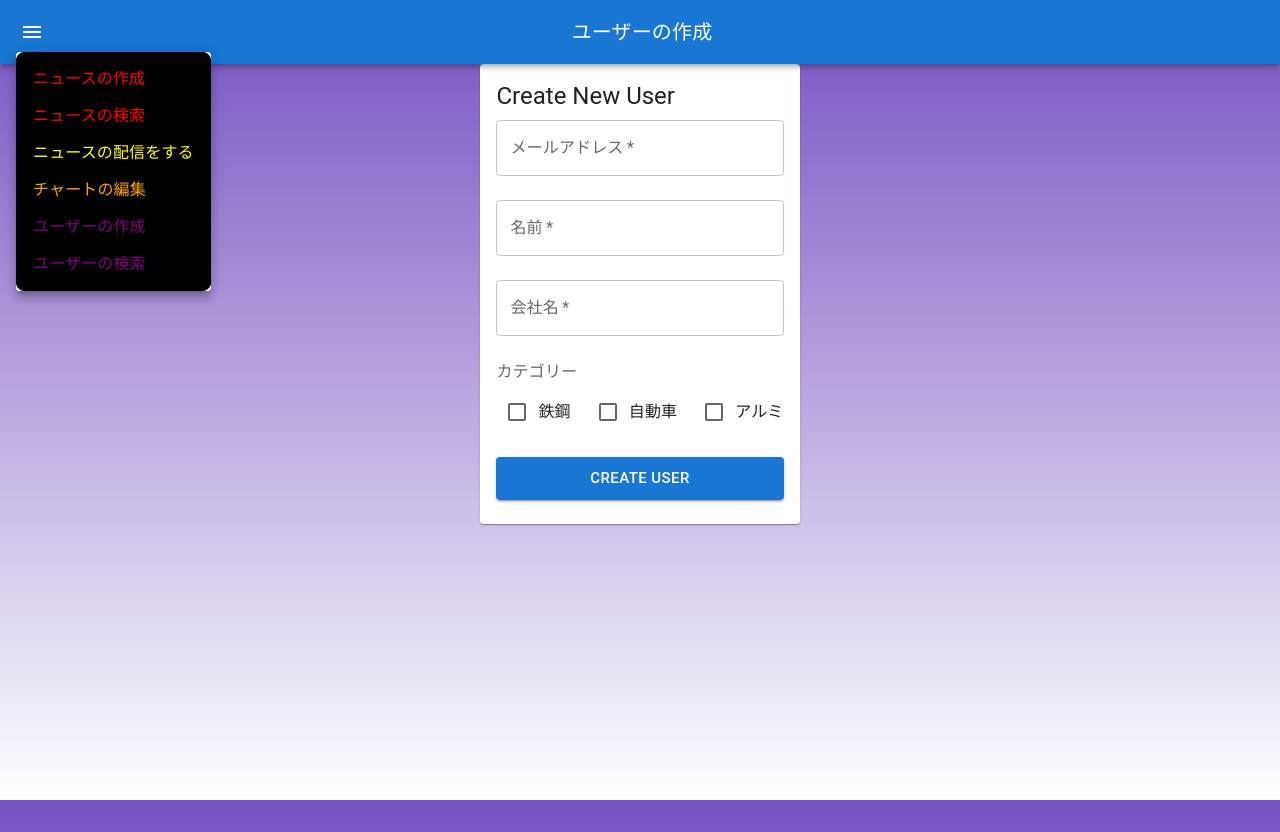
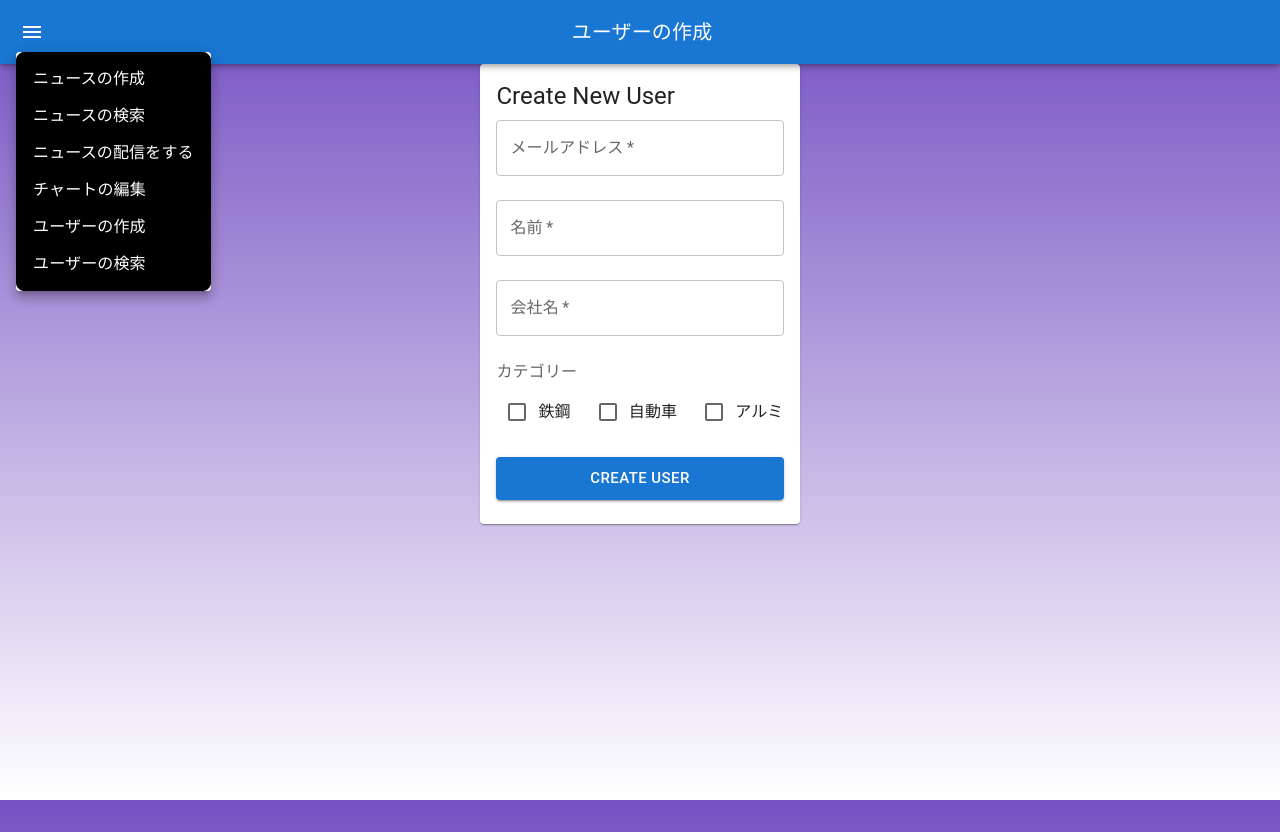
Before and after one commit to MichaelWhite63/amplify-vite-react-template, a React (Vite) app: page /create-user in a window 1280 px wide. Both pictures are taken after a click on the button "menu". Built offline with nearby package versions, Linux system fonts and the light colour scheme; no server answers; what @aws-amplify/ui-react, aws-amplify would draw is missing.

Commit message:
Changed menu items font to white

```diff
--- a/src/Menu.tsx
+++ b/src/Menu.tsx
@@ -80,12 +80,12 @@ const MenuComponent: React.FC = () => {
         open={Boolean(anchorEl)}
         onClose={handleClose}
       >
-        <MenuItem onClick={() => handleNavigation('/news-entry')} sx={{ color: 'red' }}>ニュースの作成</MenuItem>
-        <MenuItem onClick={() => handleNavigation('/news-search')} sx={{ color: 'red' }}>ニュースの検索</MenuItem>
-        <MenuItem onClick={() => handleNavigation('/send-email')} sx={{ color: 'yellow' }}>ニュースの配信をする</MenuItem>
-        <MenuItem onClick={() => handleNavigation('/charts')} sx={{ color: 'orange' }}>チャートの編集</MenuItem>
-        <MenuItem onClick={() => handleNavigation('/create-user')} sx={{ color: 'purple' }}>ユーザーの作成</MenuItem>
-        <MenuItem onClick={() => handleNavigation('/update-users')} sx={{ color: 'purple' }}>ユーザーの検索</MenuItem>
+        <MenuItem onClick={() => handleNavigation('/news-entry')} sx={{ color: 'white' }}>ニュースの作成</MenuItem>
+        <MenuItem onClick={() => handleNavigation('/news-search')} sx={{ color: 'white' }}>ニュースの検索</MenuItem>
+        <MenuItem onClick={() => handleNavigation('/send-email')} sx={{ color: 'white' }}>ニュースの配信をする</MenuItem>
+        <MenuItem onClick={() => handleNavigation('/charts')} sx={{ color: 'white' }}>チャートの編集</MenuItem>
+        <MenuItem onClick={() => handleNavigation('/create-user')} sx={{ color: 'white' }}>ユーザーの作成</MenuItem>
+        <MenuItem onClick={() => handleNavigation('/update-users')} sx={{ color: 'white' }}>ユーザーの検索</MenuItem>
       </Menu>
       <Routes>
         <Route path="/send-email" element={<SendEmail />} />
```
Also changed, not shown: 1 other file (tests, documents, lock files or other folders).
